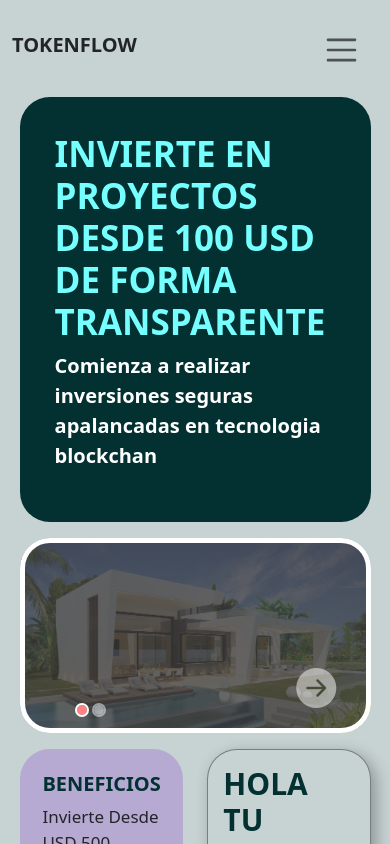
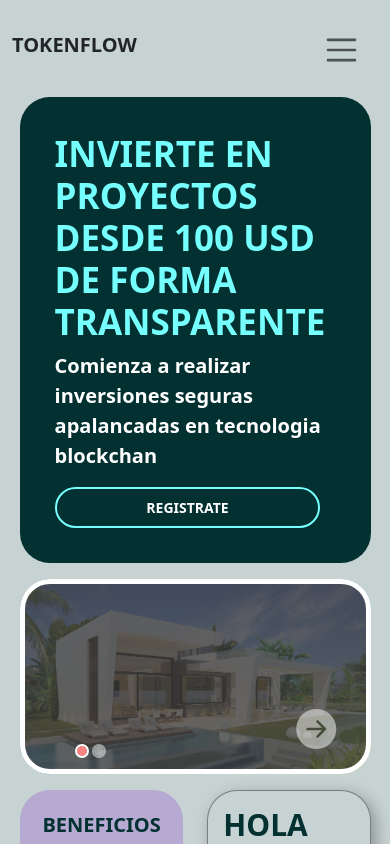
Before and after one commit to luisfe97/Principia, a Next.js app: page / in a window 390 px wide. Shown: the top 844 px of the page. Built offline with nearby package versions, Linux system fonts and the light colour scheme.

Commit message:
Update globals.css

```diff
--- a/styles/globals.css
+++ b/styles/globals.css
@@ -66,7 +66,7 @@ a {
   font-weight: bolder;
 }
 @media (max-width: 768px) {
-  .hbuton {
+  #header .hbuton {
     display: none;
   }
 }
```
